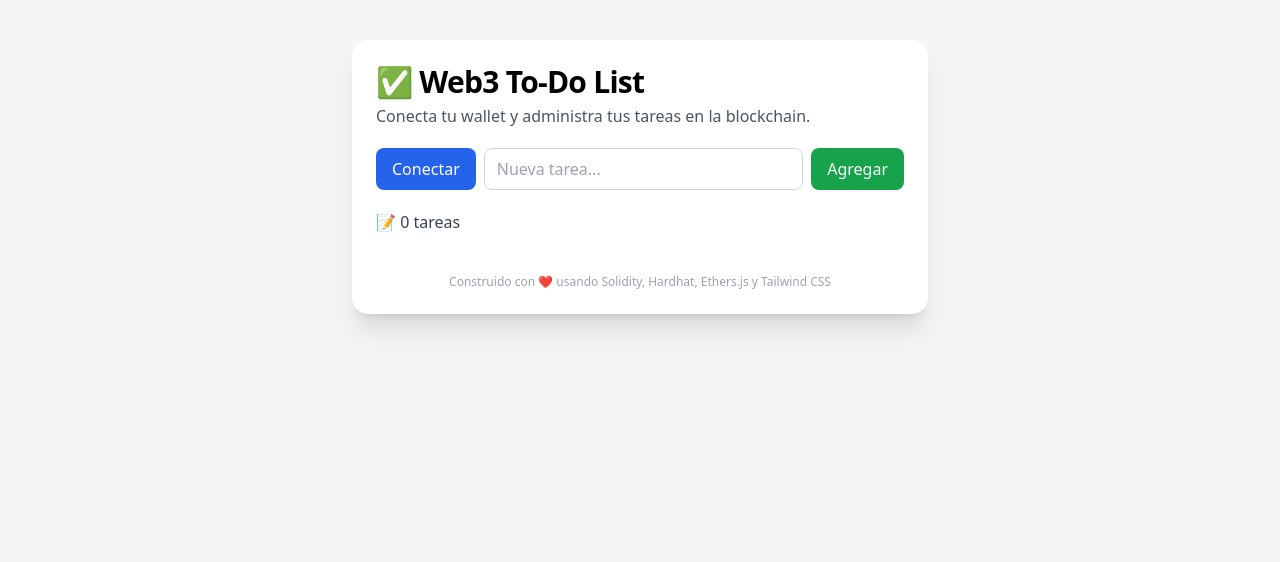
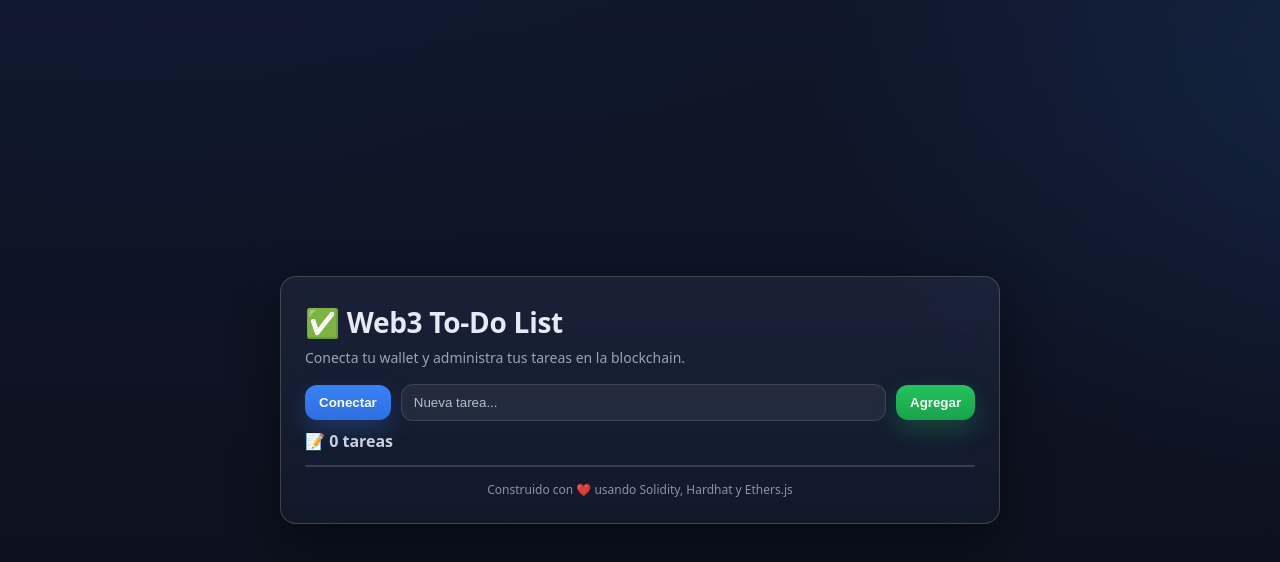
Before and after one commit to gozuray/web3-todo-list, a website: page index.html in a window 1280 px wide. Drawn offline with nearby package versions, Linux system fonts and the light colour scheme.

Commit message:
Cambio a CSS visualmente mejora

```diff
--- a/index.html
+++ b/index.html
@@ -2,100 +2,49 @@
 <html lang="es">
   <head>
     <meta charset="utf-8" />
-    <meta
-      name="viewport"
-      content="width=device-width, initial-scale=1, viewport-fit=cover"
-    />
+    <meta name="viewport" content="width=device-width, initial-scale=1, viewport-fit=cover" />
     <title>✅ Web3 To-Do List</title>
 
-    <!-- Tailwind CSS -->
-    <script src="https://cdn.tailwindcss.com"></script>
-
-    <!-- Accesibilidad: reducir animaciones si el usuario lo prefiere -->
-    <style>
-      @media (prefers-reduced-motion: reduce) {
-        .reduce-motion * {
-          transition: none !important;
-          animation: none !important;
-        }
-      }
-      /* Animación suave de entrada del contenedor */
-      @keyframes slide-up-soft {
-        from { transform: translateY(16px); opacity: 0; }
-        to { transform: translateY(0); opacity: 1; }
-      }
-      .animate-slide-up-soft {
-        animation: slide-up-soft 600ms cubic-bezier(.25,.46,.45,.94) both;
-      }
-    </style>
+    <!-- Estilos propios (sin Tailwind) -->
+    <link rel="stylesheet" href="style.css" />
   </head>
 
-  <body class="reduce-motion bg-gray-100 min-h-screen antialiased">
-    <main class="container mx-auto px-4 py-10">
-      <div
-        class="max-w-xl mx-auto bg-white rounded-2xl shadow-xl p-6 space-y-5 animate-slide-up-soft"
-      >
+  <body class="reduce-motion">
+    <main class="page">
+      <div class="card animate-enter">
         <!-- Encabezado -->
-        <header class="space-y-1">
-          <h1 class="text-2xl sm:text-3xl font-extrabold tracking-tight">
-            ✅ Web3 To-Do List
-          </h1>
-          <p class="text-gray-600">
-            Conecta tu wallet y administra tus tareas en la blockchain.
-          </p>
+        <header class="header">
+          <h1 class="title">✅ Web3 To-Do List</h1>
+          <p class="subtitle">Conecta tu wallet y administra tus tareas en la blockchain.</p>
         </header>
 
-        <!-- Controles principales -->
-        <section class="flex flex-col sm:flex-row gap-2">
-          <button
-            id="connect"
-            class="bg-blue-600 hover:bg-blue-700 text-white px-4 py-2 rounded-lg transition whitespace-nowrap"
-            type="button"
-          >
-            Conectar
-          </button>
-
-          <input
-            id="todo"
-            class="flex-1 border border-gray-300 rounded-lg px-3 py-2 focus:outline-none focus:ring-2 focus:ring-blue-400"
-            placeholder="Nueva tarea..."
-            autocomplete="off"
-          />
-
-          <button
-            id="add"
-            class="bg-green-600 hover:bg-green-700 text-white px-4 py-2 rounded-lg transition whitespace-nowrap"
-            type="button"
-          >
-            Agregar
-          </button>
+        <!-- Controles -->
+        <section class="controls">
+          <button id="connect" type="button" class="btn btn--primary">Conectar</button>
+          <input id="todo" class="input" placeholder="Nueva tarea..." autocomplete="off" />
+          <button id="add" type="button" class="btn btn--success">Agregar</button>
         </section>
 
         <!-- Contador -->
-        <div id="counter" class="text-gray-700 font-medium">📝 0 tareas</div>
+        <div id="counter" class="counter">📝 0 tareas</div>
 
-        <!-- Lista de tareas -->
-        <ul
-          id="tasks"
-          class="divide-y divide-gray-200 bg-gray-50 rounded-lg shadow-inner max-h-96 overflow-y-auto"
-        >
+        <!-- Lista -->
+        <ul id="tasks" class="list" aria-live="polite" aria-label="Lista de tareas">
           <!-- Las tareas se renderizan desde app.js -->
         </ul>
 
-        <!-- Nota -->
-        <footer class="text-xs text-gray-400 text-center">
-          Construido con ❤️ usando Solidity, Hardhat, Ethers.js y Tailwind CSS
+        <!-- Pie -->
+        <footer class="footer">
+          Construido con ❤️ usando Solidity, Hardhat y Ethers.js
         </footer>
       </div>
     </main>
 
     <!-- Librería Ethers v5 (UMD) -->
     <script src="https://unpkg.com/ethers@5.7.2/dist/ethers.umd.min.js"></script>
-
-    <!-- Tu configuración (coloca aquí la address de despliegue) -->
+    <!-- Config (address del contrato) -->
     <script src="config.js"></script>
-
-    <!-- Lógica de la app (interacción con el contrato) -->
+    <!-- Lógica de la app -->
     <script src="app.js"></script>
   </body>
 </html>
--- a/style.css
+++ b/style.css
@@ -0,0 +1,326 @@
+/*
+ * Global Styles & Variables
+ * ----------------------------------------------------------------------------
+ * Defines root variables and universal box-sizing for consistent layout.
+ * Sets a base font, background, and motion preference for accessibility.
+ */
+*,
+*::before,
+*::after {
+  box-sizing: border-box;
+}
+
+:root {
+  /* Color Palette */
+  --color-bg-primary: #0b0f1a;
+  --color-bg-secondary: #0f172a;
+  --color-text-primary: #e6eaf2;
+  --color-text-muted: #9aa4b2;
+  --color-primary: #3a82f6;
+  --color-primary-dark: #2f6ee0;
+  --color-success: #21c55d;
+  --color-success-dark: #17a34a;
+
+  /* UI Components */
+  --color-card-bg: rgba(255, 255, 255, 0.1);
+  --color-card-border: rgba(255, 255, 255, 0.18);
+  --color-ring: rgba(58, 130, 246, 0.45);
+  --color-placeholder: #b5becc;
+  --color-list-bg: rgba(255, 255, 255, 0.04);
+  --color-list-border: rgba(255, 255, 255, 0.12);
+  --color-list-divider: rgba(255, 255, 255, 0.06);
+
+  /* Spacing, Sizing & Shadow */
+  --space-sm: 8px;
+  --space-md: 16px;
+  --space-lg: 24px;
+  --border-radius: 12px;
+  --card-radius: 16px;
+  --shadow-card: 0 20px 50px rgba(0, 0, 0, 0.45);
+  --shadow-button-primary: 0 10px 24px rgba(58, 130, 246, 0.25);
+  --shadow-button-success: 0 10px 24px rgba(33, 197, 93, 0.25);
+  --shadow-focus: 0 0 0 6px rgba(58, 130, 246, 0.2);
+}
+
+html,
+body {
+  height: 100%;
+}
+
+body {
+  margin: 0;
+  color: var(--color-text-primary);
+  font-family: ui-sans-serif, system-ui, -apple-system, "Segoe UI", Roboto, "Helvetica Neue", Arial, sans-serif;
+  font-size: 16px;
+  line-height: 1.5;
+  background:
+    radial-gradient(1200px 600px at 10% -10%, #1a2a6c20, transparent 60%),
+    radial-gradient(1000px 700px at 110% 10%, #3a82f620, transparent 60%),
+    linear-gradient(180deg, var(--color-bg-secondary), var(--color-bg-primary));
+  -webkit-font-smoothing: antialiased;
+  -moz-osx-font-smoothing: grayscale;
+}
+
+@media (prefers-reduced-motion: reduce) {
+  .reduce-motion * {
+    animation: none !important;
+    transition: none !important;
+  }
+}
+
+/*
+ * Layout
+ * ----------------------------------------------------------------------------
+ * Core structure for the page and main components.
+ */
+.page {
+  min-height: 100%;
+  display: grid;
+  place-items: center;
+  padding: var(--space-lg) var(--space-md);
+}
+
+.card {
+  width: min(720px, 96vw);
+  background: linear-gradient(180deg, rgba(255, 255, 255, 0.06), rgba(255, 255, 255, 0.03));
+  border: 1px solid var(--color-card-border);
+  border-radius: var(--card-radius);
+  box-shadow: var(--shadow-card);
+  backdrop-filter: blur(12px) saturate(140%);
+  -webkit-backdrop-filter: blur(12px) saturate(140%);
+  padding: var(--space-lg);
+}
+
+/*
+ * Animations
+ * ----------------------------------------------------------------------------
+ * Defines keyframe animations for user experience.
+ */
+@keyframes enter {
+  from {
+    transform: translateY(18px);
+    opacity: 0;
+  }
+  to {
+    transform: translateY(0);
+    opacity: 1;
+  }
+}
+
+/* Animación de entrada para nuevas tareas */
+@keyframes fadeInUp {
+  from {
+    opacity: 0;
+    transform: translateY(12px);
+  }
+  to {
+    opacity: 1;
+    transform: translateY(0);
+  }
+}
+.task-enter {
+  animation: fadeInUp 420ms cubic-bezier(.25,.46,.45,.94) both;
+}
+
+
+
+.animate-enter {
+  animation: enter 620ms cubic-bezier(0.25, 0.46, 0.45, 0.94) both;
+}
+
+/*
+ * Typography
+ * ----------------------------------------------------------------------------
+ * Styling for text elements like titles and subtitles.
+ */
+.title {
+  margin: 0;
+  font-weight: 800;
+  letter-spacing: -0.01em;
+  font-size: clamp(22px, 2.5vw, 28px);
+}
+
+.subtitle {
+  margin: 4px 0 0;
+  color: var(--color-text-muted);
+  font-size: 14px;
+}
+
+/*
+ * Forms & Controls
+ * ----------------------------------------------------------------------------
+ * Styles for input fields and buttons. Includes accessible focus states.
+ */
+.controls {
+  display: grid;
+  grid-template-columns: 1fr;
+  gap: 10px;
+  margin-top: var(--space-md);
+}
+
+@media (min-width: 640px) {
+  .controls {
+    grid-template-columns: auto 1fr auto;
+    align-items: center;
+  }
+}
+
+.input {
+  width: 100%;
+  padding: 10px 12px;
+  border-radius: var(--border-radius);
+  border: 1px solid var(--color-list-border);
+  background: rgba(255, 255, 255, 0.06);
+  color: var(--color-text-primary);
+  outline: none;
+  transition: box-shadow 0.2s ease, border-color 0.2s ease, background 0.2s ease;
+}
+
+.input::placeholder {
+  color: var(--color-placeholder);
+}
+
+.input:focus {
+  border-color: var(--color-ring);
+  box-shadow: 0 0 0 6px rgba(58, 130, 246, 0.14);
+  background: rgba(255, 255, 255, 0.09);
+}
+
+.btn {
+  appearance: none;
+  user-select: none;
+  border: 0;
+  border-radius: var(--border-radius);
+  padding: 10px 14px;
+  font-weight: 600;
+  color: #fff;
+  cursor: pointer;
+  transition: transform 0.06s ease, filter 0.2s ease, box-shadow 0.2s ease, background 0.2s ease;
+  will-change: transform;
+}
+
+.btn:active {
+  transform: translateY(1px) scale(0.99);
+}
+
+.btn:disabled {
+  opacity: 0.65;
+  cursor: not-allowed;
+}
+
+.btn--primary {
+  background: linear-gradient(180deg, var(--color-primary), var(--color-primary-dark));
+  box-shadow: var(--shadow-button-primary);
+}
+
+.btn--primary:hover {
+  filter: brightness(1.06);
+}
+
+.btn--success {
+  background: linear-gradient(180deg, var(--color-success), var(--color-success-dark));
+  box-shadow: var(--shadow-button-success);
+}
+
+.btn--success:hover {
+  filter: brightness(1.06);
+}
+
+/* Accessible focus state for inputs and buttons */
+.btn:focus-visible,
+.input:focus-visible {
+  outline: 2px solid transparent;
+  box-shadow: var(--shadow-focus);
+  transition-duration: 0.05s;
+}
+
+/*
+ * Counter
+ * ----------------------------------------------------------------------------
+ * Styling for the task counter.
+ */
+.counter {
+  margin-top: var(--space-sm);
+  color: #cfd6e4;
+  font-weight: 600;
+}
+
+/*
+ * Task List
+ * ----------------------------------------------------------------------------
+ * Container and item styles for the to-do list.
+ */
+.list {
+  margin: 12px 0 0;
+  padding: 0;
+  list-style: none;
+  background: var(--color-list-bg);
+  border: 1px solid var(--color-list-border);
+  border-radius: var(--border-radius);
+  box-shadow: inset 0 1px 0 rgba(255, 255, 255, 0.05);
+  max-height: 420px;
+  overflow: auto;
+}
+
+/* Custom scrollbars for better aesthetics */
+.list::-webkit-scrollbar {
+  width: 10px;
+}
+
+.list::-webkit-scrollbar-thumb {
+  background: rgba(255, 255, 255, 0.15);
+  border-radius: 10px;
+}
+
+.list {
+  scrollbar-color: rgba(255, 255, 255, 0.15) transparent;
+  scrollbar-width: thin;
+}
+
+.list > li {
+  display: flex;
+  align-items: center;
+  justify-content: space-between;
+  gap: 12px;
+  padding: 12px 14px;
+  border-top: 1px solid var(--color-list-divider);
+}
+
+.list > li:first-child {
+  border-top: 0;
+}
+
+.list input[type="checkbox"] {
+  width: 18px;
+  height: 18px;
+  accent-color: var(--color-success);
+  cursor: pointer;
+}
+
+.task-text {
+  flex-grow: 1;
+}
+
+.task-text.done {
+  text-decoration: line-through;
+  color: #98a3b3;
+}
+
+.time {
+  color: var(--color-text-muted);
+  font-size: 12px;
+  white-space: nowrap;
+}
+
+/*
+ * Footer
+ * ----------------------------------------------------------------------------
+ * Styling for the page footer.
+ */
+.footer {
+  margin-top: 14px;
+  color: #97a1b1;
+  font-size: 12px;
+  text-align: center;
+  opacity: 0.9;
+}
```
Also changed, not shown: app.js (+20 -5 lines).
